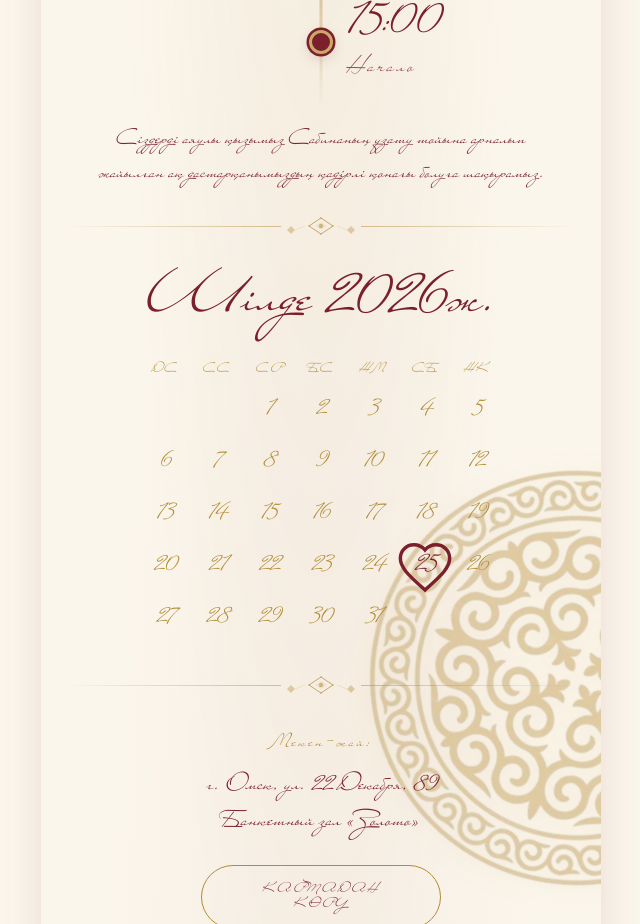
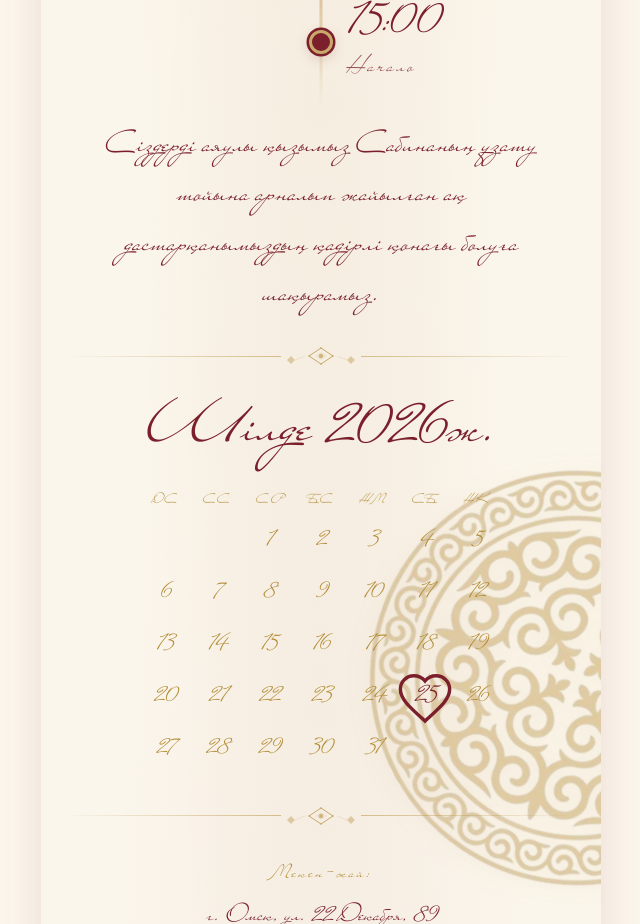
Before and after one commit to usern23/kyz-uzatu, a React (Vite) app: page / in a window 1280 px wide. Shown: the part 1260-2184 px from the top of the page, without its empty margins (319-959 px from the left). Built offline with nearby package versions, Linux system fonts and the light colour scheme.

Commit message:
style: bigger body text 24-32px

```diff
--- a/src/styles.css
+++ b/src/styles.css
@@ -376,7 +376,7 @@ section.reveal {
 .body-text {
   font-family: 'KZCarolina', 'Great Vibes', cursive;
   font-style: normal;
-  font-size: 22px;
+  font-size: clamp(24px, 6vw, 32px);
   line-height: 1.55;
   color: var(--rose);
   max-width: 460px;
```
